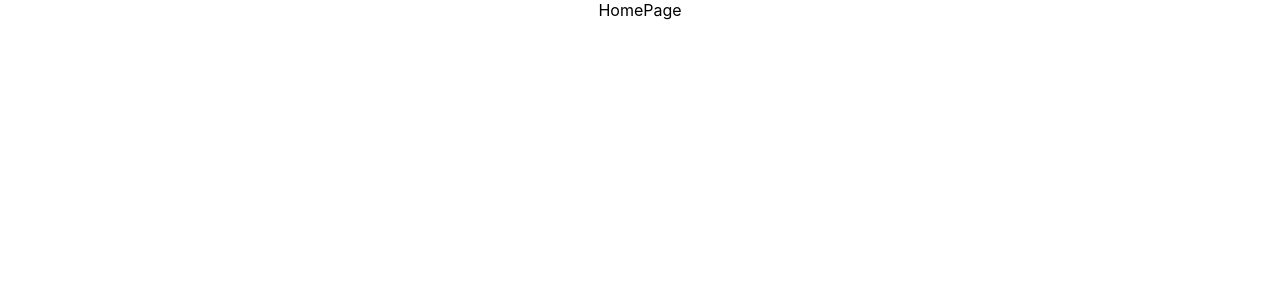
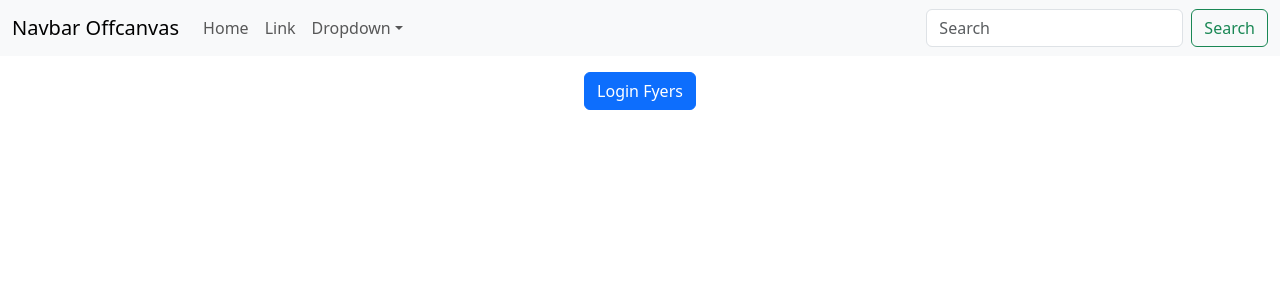
Before and after one commit to Mr-SumitShinde/XLR8, a React (Create React App) app in the folder goal/: page / in a window 1280 px wide. Shown: the top 300 px of the page. Built offline with nearby package versions, Linux system fonts and the light colour scheme.

Commit message:
Navbar template added

```diff
--- a/goal/src/App.js
+++ b/goal/src/App.js
@@ -1,9 +1,12 @@
 import './App.css';
+import AppNavbar from './components/Navbar';
 import HomePage from './pages/HomePage';
+import 'bootstrap/dist/css/bootstrap.min.css';
 
 function App() {
   return (
     <div className="App">
+      <AppNavbar/>
       <HomePage/>
     </div>
   );
--- /dev/null
+++ b/goal/src/components/Navbar.js
@@ -0,0 +1,83 @@
+import React, { useState } from 'react';
+import Button from 'react-bootstrap/Button';
+import Container from 'react-bootstrap/Container';
+import Form from 'react-bootstrap/Form';
+import Nav from 'react-bootstrap/Nav';
+import Navbar from 'react-bootstrap/Navbar';
+import NavDropdown from 'react-bootstrap/NavDropdown';
+import Offcanvas from 'react-bootstrap/Offcanvas';
+
+function AppNavbar() {
+  const [showOffcanvas, setShowOffcanvas] = useState(false);
+
+  return (
+    <Navbar
+      expand="lg"
+      className={`bg-body-tertiary mb-3 ${showOffcanvas ? 'position-fixed w-100' : ''}`}
+    >
+      <Container fluid>
+        <Navbar.Brand href="#">Navbar Offcanvas</Navbar.Brand>
+        <Navbar.Toggle aria-controls="responsive-navbar-nav" onClick={() => setShowOffcanvas(!showOffcanvas)} />
+        <Navbar.Collapse id="responsive-navbar-nav">
+          {showOffcanvas ? null : (
+            <Nav className="me-auto">
+              <Nav.Link href="#action1">Home</Nav.Link>
+              <Nav.Link href="#action2">Link</Nav.Link>
+              <NavDropdown title="Dropdown" id="basic-nav-dropdown">
+                <NavDropdown.Item href="#action3">Action</NavDropdown.Item>
+                <NavDropdown.Item href="#action4">Another action</NavDropdown.Item>
+                <NavDropdown.Divider />
+                <NavDropdown.Item href="#action5">Something else here</NavDropdown.Item>
+              </NavDropdown>
+            </Nav>
+          )}
+          <Form className={`d-flex ${showOffcanvas ? 'd-none' : ''}`}>
+            <Form.Control
+              type="search"
+              placeholder="Search"
+              className="me-2"
+              aria-label="Search"
+            />
+            <Button variant="outline-success">Search</Button>
+          </Form>
+        </Navbar.Collapse>
+      </Container>
+
+      {[false, 'sm', 'md', 'lg', 'xl', 'xxl'].map((expand) => (
+        <Offcanvas
+          key={expand}
+          show={showOffcanvas && expand === false}
+          onHide={() => setShowOffcanvas(false)}
+          placement="end"
+        >
+          <Offcanvas.Header closeButton>
+            <Offcanvas.Title>Offcanvas</Offcanvas.Title>
+          </Offcanvas.Header>
+          <Offcanvas.Body>
+            <Form className="d-flex">
+              <Form.Control
+                type="search"
+                placeholder="Search"
+                className="me-2"
+                aria-label="Search"
+              />
+              <Button variant="outline-success">Search</Button>
+            </Form>
+            <Nav className="justify-content-end flex-grow-1 pe-3">
+              <Nav.Link href="#action1">Home</Nav.Link>
+              <Nav.Link href="#action2">Link</Nav.Link>
+              <NavDropdown title="Dropdown" id={`offcanvasNavbarDropdown-expand-${expand}`}>
+                <NavDropdown.Item href="#action3">Action</NavDropdown.Item>
+                <NavDropdown.Item href="#action4">Another action</NavDropdown.Item>
+                <NavDropdown.Divider />
+                <NavDropdown.Item href="#action5">Something else here</NavDropdown.Item>
+              </NavDropdown>
+            </Nav>
+          </Offcanvas.Body>
+        </Offcanvas>
+      ))}
+    </Navbar>
+  );
+}
+
+export default AppNavbar;
--- a/goal/src/pages/HomePage.js
+++ b/goal/src/pages/HomePage.js
@@ -1,9 +1,17 @@
-import React from 'react'
+import React from "react";
+import {Button, Container, Row, Col} from "react-bootstrap";
 
 function HomePage() {
   return (
-    <div>HomePage</div>
-  )
+    <Container>
+
+      <Row>
+        <Col>
+          <Button variant="primary">Login Fyers</Button>
+        </Col>
+      </Row>
+    </Container>
+  );
 }
 
-export default HomePage
+export default HomePage;
```
